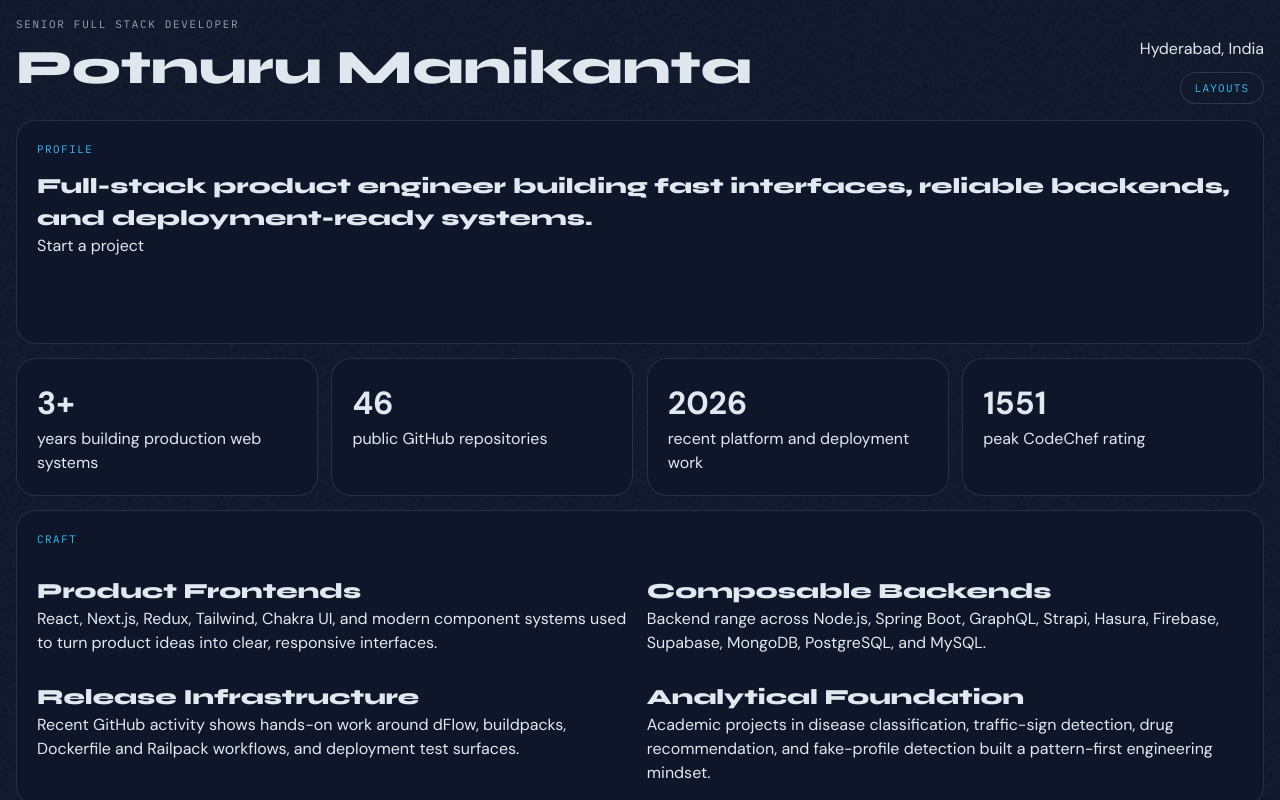
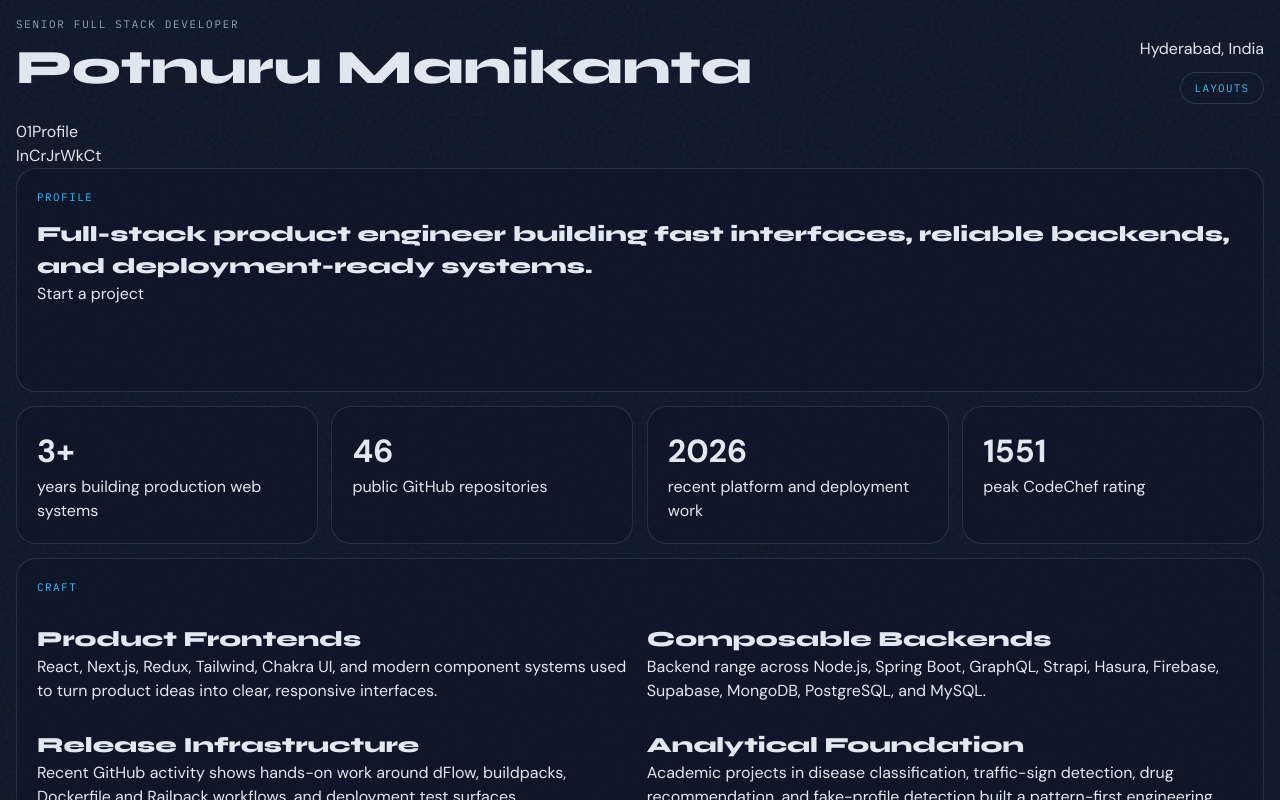
Before and after one commit to manikanta9176/portfolio, a Next.js app: page / in a window 1280 px wide. Shown: the top 800 px of the page. Built offline with nearby package versions, Linux system fonts and the light colour scheme.

Commit message:
Add bento tile dock and sticky topbar navigation.
Pin the header for layout switching and add a bottom tile dock with active section context for quick jumps through the grid.

```diff
--- a/src/portfolios/bento/index.tsx
+++ b/src/portfolios/bento/index.tsx
@@ -1,4 +1,7 @@
+"use client";
+
 import { PortfolioPicker } from "@/components/portfolio-picker";
+import { useActiveSection } from "@/hooks/use-active-section";
 import {
   expertise,
   metrics,
@@ -7,7 +10,21 @@ import {
   timeline,
 } from "@/lib/profile";
 
+const sections = [
+  { id: "intro", label: "Profile", short: "In" },
+  { id: "craft", label: "Craft", short: "Cr" },
+  { id: "journey", label: "Journey", short: "Jr" },
+  { id: "work", label: "Work", short: "Wk" },
+  { id: "contact", label: "Contact", short: "Ct" },
+] as const;
+
+const sectionIds = sections.map((section) => section.id);
+
 export function BentoPortfolio() {
+  const active = useActiveSection(sectionIds);
+  const activeSection = sections.find((section) => section.id === active) ?? sections[0];
+  const activeIndex = sections.findIndex((section) => section.id === activeSection.id);
+
   return (
     <div className="bento-portfolio">
       <header className="bento-topbar">
@@ -20,6 +37,28 @@ export function BentoPortfolio() {
           <PortfolioPicker className="bento-picker-trigger" label="Layouts" showMeta={false} />
         </div>
       </header>
+
+      <nav aria-label="Mobile section navigation" className="bento-dock">
+        <p aria-live="polite" className="bento-dock-current">
+          <span>{String(activeIndex + 1).padStart(2, "0")}</span>
+          <span>{activeSection.label}</span>
+        </p>
+        <div className="bento-dock-tiles" role="group" aria-label="Jump to section">
+          {sections.map((section, index) => (
+            <a
+              aria-current={active === section.id ? "step" : undefined}
+              aria-label={section.label}
+              className={`bento-dock-tile${
+                active === section.id ? " bento-dock-tile-active" : ""
+              }${index < activeIndex ? " bento-dock-tile-done" : ""}`}
+              href={`#${section.id}`}
+              key={section.id}
+            >
+              <span>{section.short}</span>
+            </a>
+          ))}
+        </div>
+      </nav>
 
       <main className="bento-grid">
         <section className="bento-tile bento-hero" id="intro">
```
